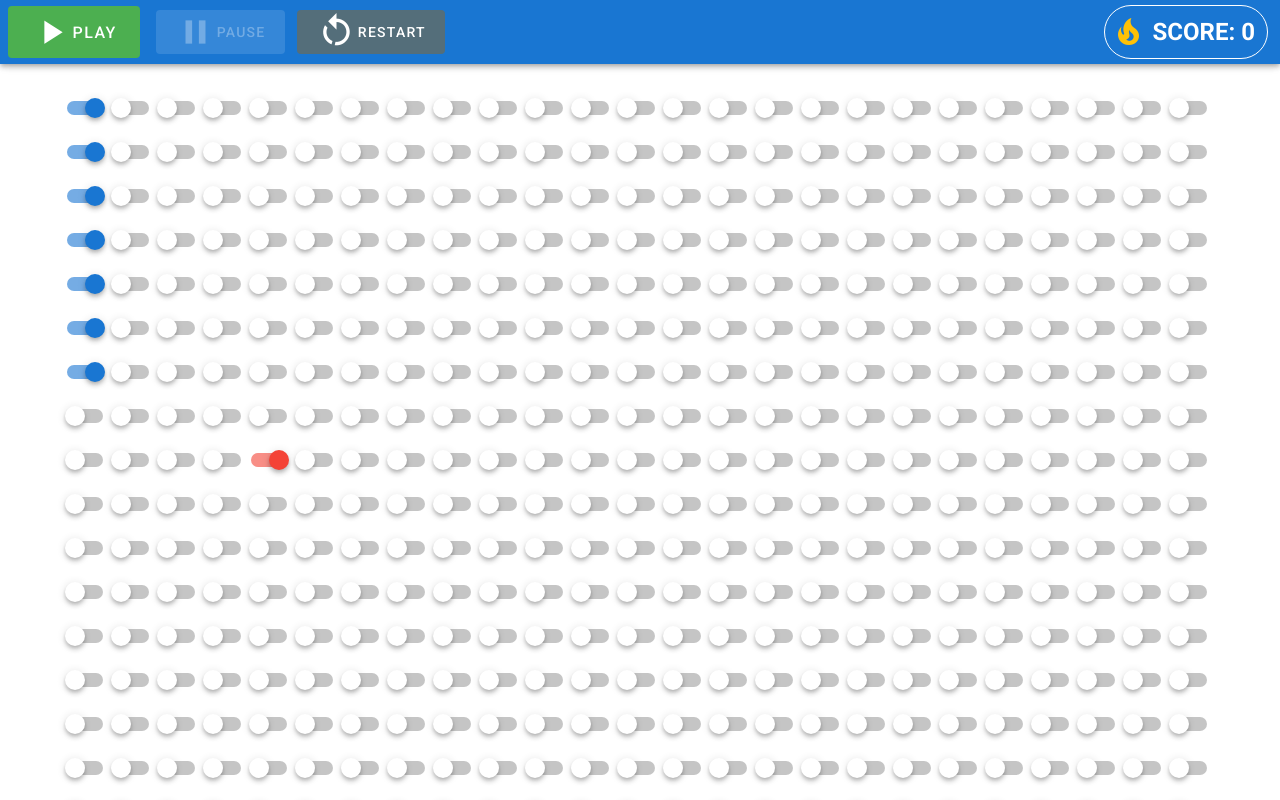
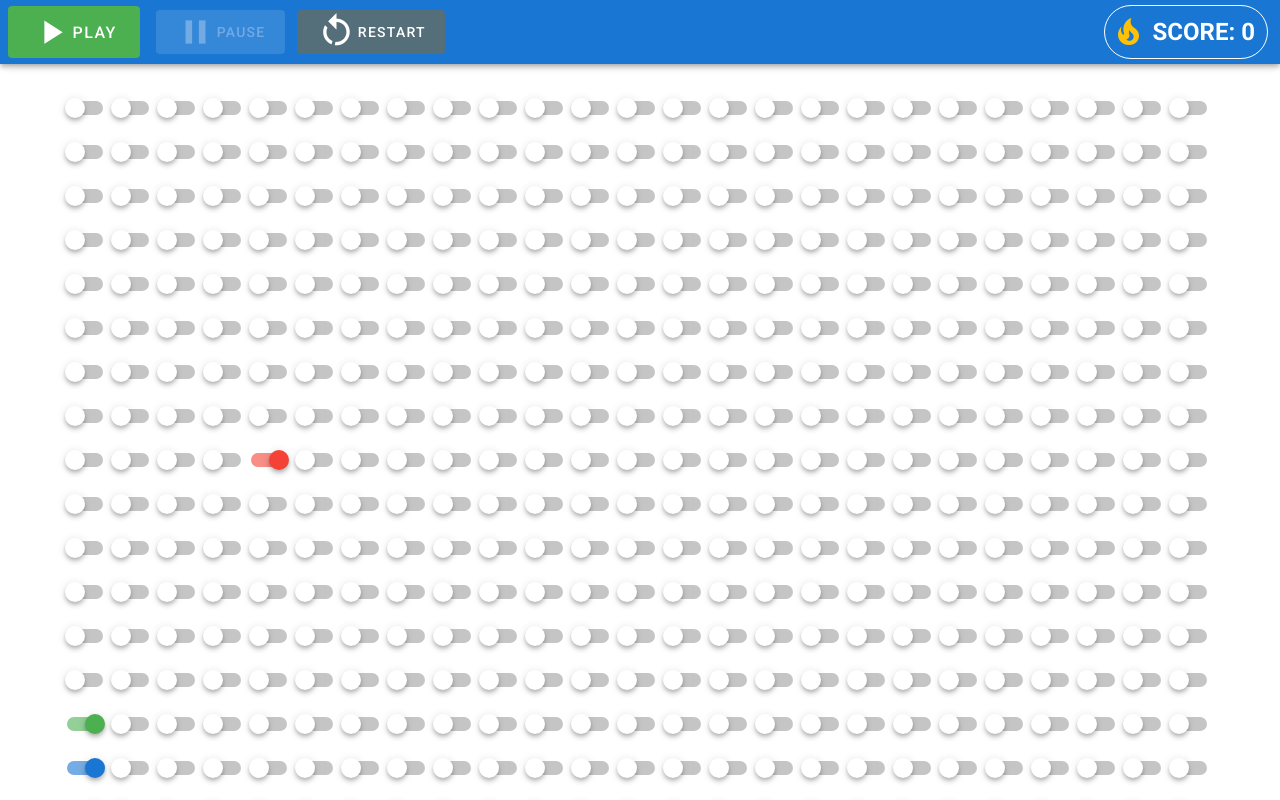
Before and after one commit to madatepe/vuetify-snake-switches, a Vue app: page / in a window 1280 px wide. Shown: the top 800 px of the page. Built offline with nearby package versions, Linux system fonts and the light colour scheme.

Commit message:
game menu functions implementation

```diff
--- a/src/components/GameTable.vue
+++ b/src/components/GameTable.vue
@@ -1,7 +1,13 @@
 <script>
 /* eslint-disable */
   export default {
-    name: 'HelloWorld',
+    name: 'GameTable',
+    props: {
+      onPlay: {
+        type: Boolean,
+        required: true,
+      },
+    },
     data: () => ({
       items: [],
       isLoading: false,
@@ -11,23 +17,6 @@
       lastPressedKey: 'up',
       startInterval: null,
     }),
-    created() {
-      window.addEventListener('keyup', (e) => {
-        if (e.which === 37) this.keyPressed('left', 'keyListener');
-        if (e.which === 38) this.keyPressed('up', 'keyListener');
-        if (e.which === 39) this.keyPressed('right', 'keyListener');
-        if (e.which === 40) this.keyPressed('down', 'keyListener');
-      });
-    },
-    mounted() {
-      console.log('mounted');
-      this.generateSwitches();
-      this.generateFood();
-      this.start();
-    },
-    beforeDestroy () {
-       clearInterval(this.startInterval)
-    },
     computed: {
       headOfSnake() {
         return this.items.find(i => i.isHead === true);
@@ -35,6 +24,29 @@
       currentFood() {
         return this.items.find(i => i.isFood === true);
       },
+    },
+    watch: {
+      onPlay(newVal) {
+        if (newVal) this.snakeRun();
+        else this.snakeStop();
+      },
+    },
+    created() {
+      window.addEventListener('keyup', (e) => {
+        if (this.onPlay) {
+          if (e.which === 37) this.keyPressed('left', 'keyListener');
+          if (e.which === 38) this.keyPressed('up', 'keyListener');
+          if (e.which === 39) this.keyPressed('right', 'keyListener');
+          if (e.which === 40) this.keyPressed('down', 'keyListener');
+        }
+      });
+    },
+    mounted() {
+      this.generateSwitches();
+      this.generateFood();
+    },
+    beforeDestroy () {
+      clearInterval(this.startInterval);
     },
     methods: {
       generateSwitches() {
@@ -78,11 +90,26 @@
         this.isLoading = false;
         this.isInitialized = true;
       },
+      generateFood() {
+        const randomRow = Math.floor(Math.random() * 20);
+        const randomCol = Math.floor(Math.random() * 25) + 1; // Shouldn't create first col. Its starting column
+
+        const foundedItem = this.items.find(i => i.row === randomRow && i.col === randomCol);
+
+        if (foundedItem.status === true) {
+          this.generateFood();
+        } else {
+          if (this.currentFood) this.currentFood.isFood = false;
+          foundedItem.isFood = true;
+          foundedItem.status = true;
+        }
+      },
       keyPressed(pressedBtn, from) {
         if (this.headOfSnake && this.currentFood
         && this.headOfSnake.row === this.currentFood.row
         && this.headOfSnake.col === this.currentFood.col) {
           this.snakeSize += 1;
+          this.$emit('increaseScore');
           this.generateFood();
         }
 
@@ -125,27 +152,15 @@
           this.snakeItems.pop();
         }
       },
-      start() {
+      snakeRun() {
         const vm = this;
 
         this.startInterval = setInterval(function(){
             vm.keyPressed(vm.lastPressedKey, 'interval');
-        }, 200);
+        }, 175);
       },
-      generateFood() {
-        const randomRow = Math.floor(Math.random() * 20);
-        const randomCol = Math.floor(Math.random() * 25) + 1; // Shouldn't create first col. Its starting column
-
-        const foundedItem = this.items.find(i => i.row === randomRow && i.col === randomCol);
-        console.log(foundedItem);
-
-        if (foundedItem.status === true) {
-          this.generateFood();
-        } else {
-          if (this.currentFood) this.currentFood.isFood = false;
-          foundedItem.isFood = true;
-          foundedItem.status = true;
-        }
+      snakeStop() {
+        clearInterval(this.startInterval);
       },
     },
   }
```
